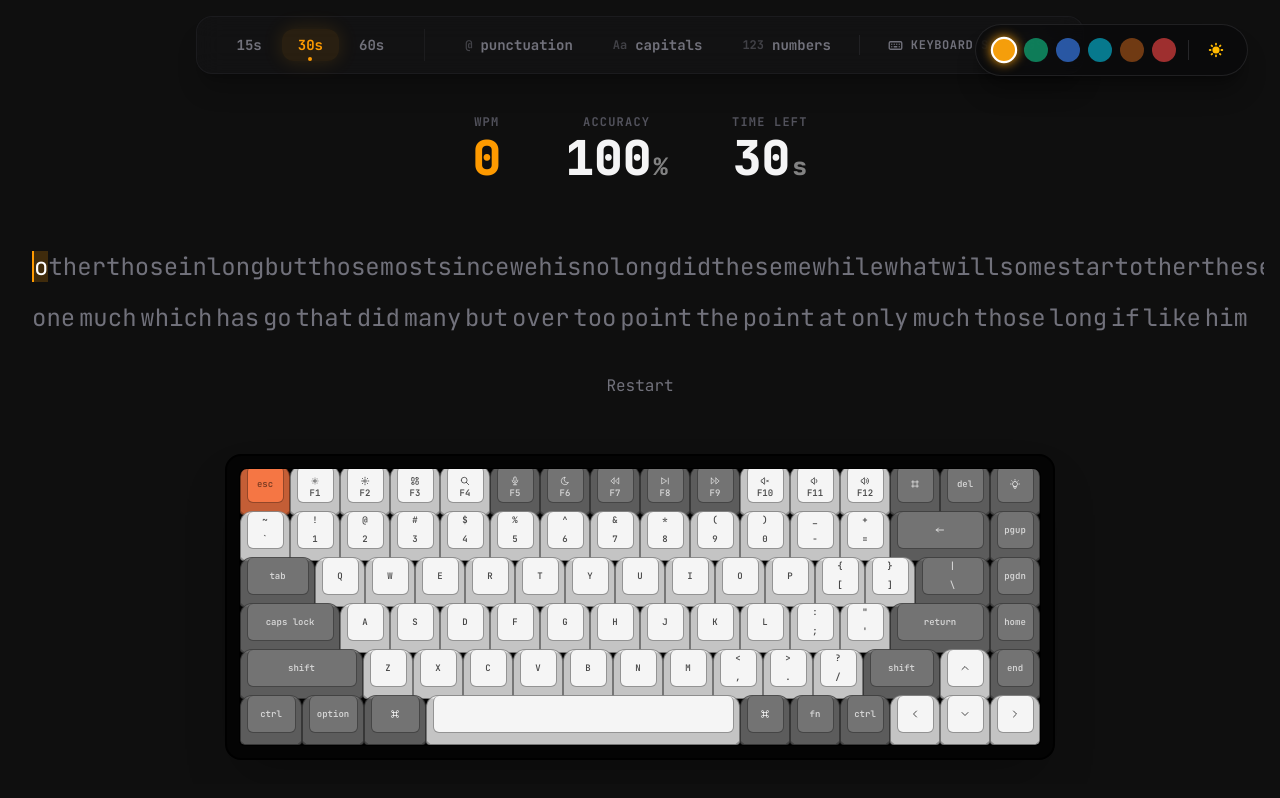
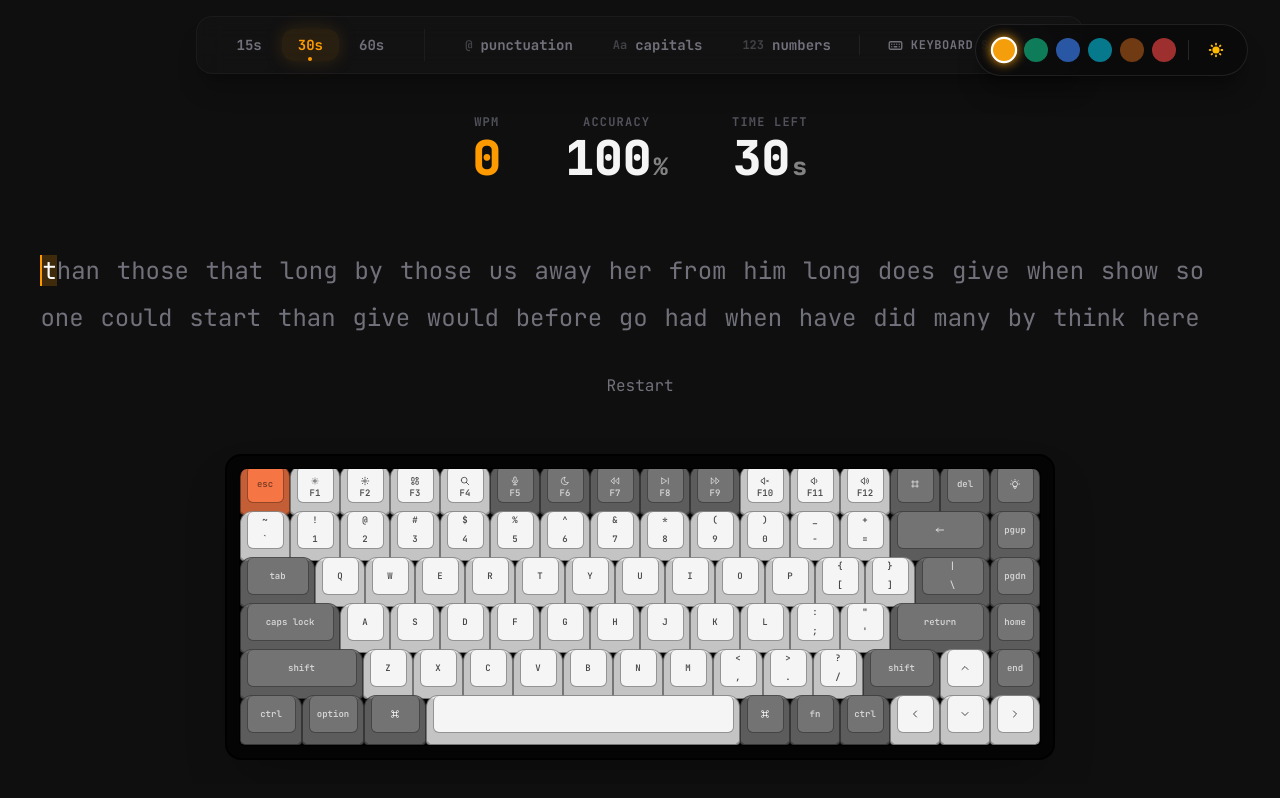
Before and after one commit to kuldeeprajput-dev/own-typing, a Next.js app: page / in a window 1280 px wide. Built offline with nearby package versions, Linux system fonts and the light colour scheme; no server answers.

Commit message:
feat: implement smooth scrolling to active word and refactor word layout to flow-based rendering

```diff
--- a/components/TypingTest.tsx
+++ b/components/TypingTest.tsx
@@ -148,6 +148,7 @@ export default function TypingTest() {
   const [isFocused, setIsFocused] = useState(false);
   const [isSettingsOpen, setIsSettingsOpen] = useState(false);
   const containerRef = useRef<HTMLDivElement>(null);
+  const activeWordRef = useRef<HTMLSpanElement>(null);
 
   const { settings } = useKeyboardSettings();
   const isDark = settings.isDark;
@@ -174,6 +175,24 @@ export default function TypingTest() {
   useEffect(() => {
     inputRef.current?.focus();
   }, [inputRef]);
+
+  useEffect(() => {
+    if (activeWordRef.current && containerRef.current) {
+      const activeWordEl = activeWordRef.current;
+      const containerEl = containerRef.current;
+
+      const wordTop = activeWordEl.offsetTop;
+      const wordHeight = activeWordEl.offsetHeight;
+      const containerHeight = containerEl.clientHeight;
+
+      const targetScrollTop = wordTop - (containerHeight / 2) + (wordHeight / 2);
+
+      containerEl.scrollTo({
+        top: Math.max(0, targetScrollTop),
+        behavior: 'smooth',
+      });
+    }
+  }, [currentWordIndex]);
 
   const onInputChange = useCallback(
     (e: React.ChangeEvent<HTMLInputElement>) => {
@@ -251,6 +270,7 @@ export default function TypingTest() {
             words={words}
             currentWordIndex={currentWordIndex}
             isDark={isDark}
+            activeWordRef={activeWordRef}
           />
           {!isFocused && (
             <div className="absolute inset-0 flex items-center justify-center">
--- a/components/WordDisplay.tsx
+++ b/components/WordDisplay.tsx
@@ -68,57 +68,35 @@ interface WordDisplayProps {
   words: string[];
   currentWordIndex: number;
   isDark?: boolean;
+  activeWordRef: React.RefObject<HTMLSpanElement | null>;
 }
 
-const WordDisplay = React.memo(function WordDisplay({ charStates, words, currentWordIndex, isDark = true }: WordDisplayProps) {
-  const wordsPerRow = 22;
-
-  // Group all words into lines
-  const rows: { words: string[]; startIndex: number }[] = [];
-  for (let i = 0; i < words.length; i += wordsPerRow) {
-    rows.push({
-      words: words.slice(i, i + wordsPerRow),
-      startIndex: i,
-    });
-  }
-
-  // Find active line index based on currentWordIndex
-  const activeRowIdx = Math.floor(currentWordIndex / wordsPerRow);
-
-  // Keep a sliding window of exactly 3 lines
-  let startRow = 0;
-  if (activeRowIdx >= 2) {
-    startRow = activeRowIdx - 1;
-  }
-  // Ensure we don't go out of bounds at the end of the words list
-  if (startRow + 3 > rows.length) {
-    startRow = Math.max(0, rows.length - 3);
-  }
-
-  const visibleRows = rows.slice(startRow, startRow + 3);
+const WordDisplay = React.memo(function WordDisplay({
+  charStates,
+  words,
+  currentWordIndex,
+  isDark = true,
+  activeWordRef
+}: WordDisplayProps) {
 
   return (
-    <div className="flex flex-col gap-y-3 leading-relaxed text-lg sm:text-xl md:text-2xl font-['JetBrains_Mono',_monospace] w-full">
-      {visibleRows.map((row, relativeIdx) => {
-        const globalRowIdx = startRow + relativeIdx;
-        const isFull = row.words.length === wordsPerRow;
-
+    <div
+      className="text-justify leading-relaxed text-lg sm:text-xl md:text-2xl font-['JetBrains_Mono',_monospace] w-full"
+      style={{ textAlignLast: 'left', textJustify: 'inter-word' }}
+    >
+      {words.map((word, index) => {
+        const isActive = index === currentWordIndex;
         return (
-          <div
-            key={globalRowIdx}
-            className={`flex w-full flex-nowrap ${isFull ? 'justify-between' : 'justify-start gap-x-6'}`}
+          <span
+            key={index}
+            ref={isActive ? activeWordRef : undefined}
+            className="inline-block mx-[0.35em] my-1"
           >
-            {row.words.map((word, wordIdx) => {
-              const globalWordIndex = row.startIndex + wordIdx;
-              return (
-                <WordRow
-                  key={globalWordIndex}
-                  charStates={charStates[globalWordIndex] || []}
-                  isDark={isDark}
-                />
-              );
-            })}
-          </div>
+            <WordRow
+              charStates={charStates[index] || []}
+              isDark={isDark}
+            />
+          </span>
         );
       })}
     </div>
--- a/utils/words.ts
+++ b/utils/words.ts
@@ -1,7 +1,7 @@
 import { TestOptions } from '@/types';
 
 const WORD_LIST = [
-  'the', 'be', 'to', 'of', 'and', 'a', 'in', 'that', 'have', 'I',
+  'the', 'be', 'to', 'of', 'and', 'in', 'that', 'have',
   'it', 'for', 'not', 'on', 'with', 'he', 'as', 'you', 'do', 'at',
   'this', 'but', 'his', 'by', 'from', 'they', 'we', 'say', 'her', 'she',
   'or', 'an', 'will', 'my', 'one', 'all', 'would', 'there', 'their', 'what',
@@ -52,8 +52,9 @@ export function generateWords(count: number, options: TestOptions = { punctuatio
 
     if (options.numbers) {
       // 5% chance to replace word with a number
+      // Ensure the generated number is at least 2 digits (e.g. 10 to 999)
       if (Math.random() < 0.05) {
-        word = Math.floor(Math.random() * 1000).toString();
+        word = Math.floor(Math.random() * 990 + 10).toString();
       }
     }
 
```
